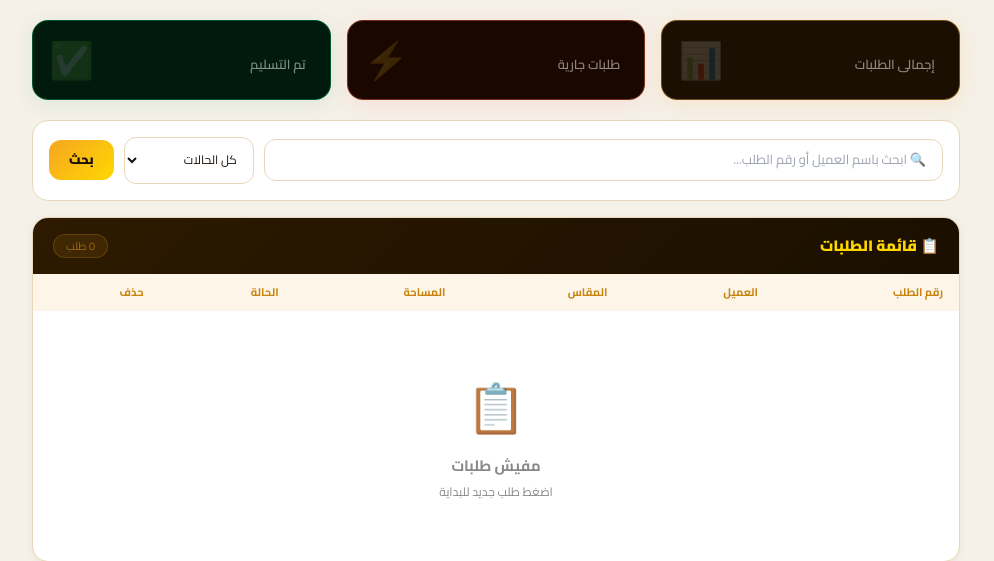
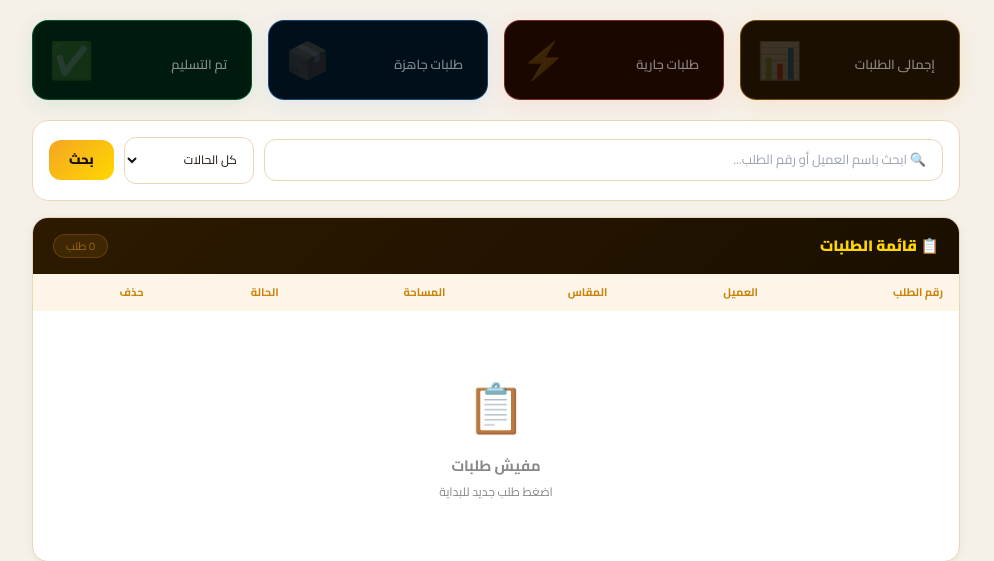
Before and after one commit to mharubber-maker/printing_app, a Python web app: template templates/pages/dashboard.html in a window 1280 px wide. Shown: the part 156-717 px from the top of the page, without its empty margins (144-1138 px from the left). Run offline with Jinja, Linux system fonts and the light colour scheme; the template is opened without the code that fills it, so the values that code supplies are empty; some libraries are stand-ins or nearby versions.

Commit message:
Add Ready stats card and Invoice print button

```diff
--- a/templates/partials/stats.html
+++ b/templates/partials/stats.html
@@ -1,4 +1,4 @@
-<div style="display:grid;grid-template-columns:repeat(3,1fr);gap:16px;margin-bottom:20px">
+<div style="display:grid;grid-template-columns:repeat(auto-fit, minmax(200px, 1fr));gap:16px;margin-bottom:20px">
 
     <div style="border-radius:16px;padding:24px;position:relative;overflow:hidden;
                 background:#1a0f00;border:1px solid rgba(245,166,35,0.4);
@@ -17,6 +17,14 @@
     </div>
 
     <div style="border-radius:16px;padding:24px;position:relative;overflow:hidden;
+                background:#000f1a;border:1px solid rgba(51,153,255,0.4);
+                box-shadow:0 4px 20px rgba(51,153,255,0.1)">
+        <div style="font-size:44px;font-weight:900;color:#3399ff;line-height:1">{{ stats.ready }}</div>
+        <div style="font-size:13px;color:rgba(255,255,255,0.5);margin-top:10px;font-weight:600">طلبات جاهزة</div>
+        <div style="position:absolute;left:16px;top:50%;transform:translateY(-50%);font-size:36px;opacity:0.15">📦</div>
+    </div>
+
+    <div style="border-radius:16px;padding:24px;position:relative;overflow:hidden;
                 background:#001a0d;border:1px solid rgba(0,170,102,0.4);
                 box-shadow:0 4px 20px rgba(0,170,102,0.1)">
         <div style="font-size:44px;font-weight:900;color:#00aa66;line-height:1">{{ stats.delivered }}</div>
```
Also changed, not shown: templates/pdf/invoice.html (+19 -0 lines).
